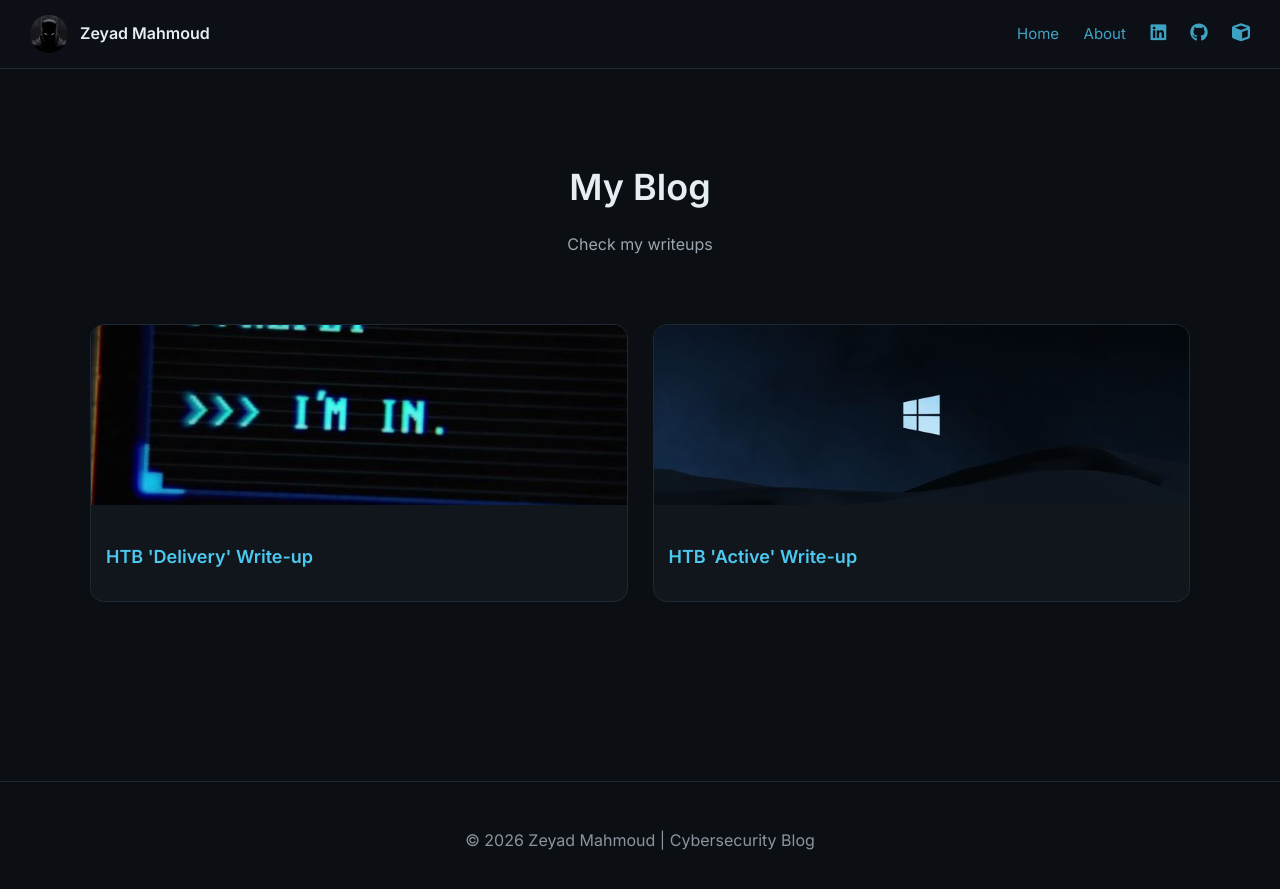
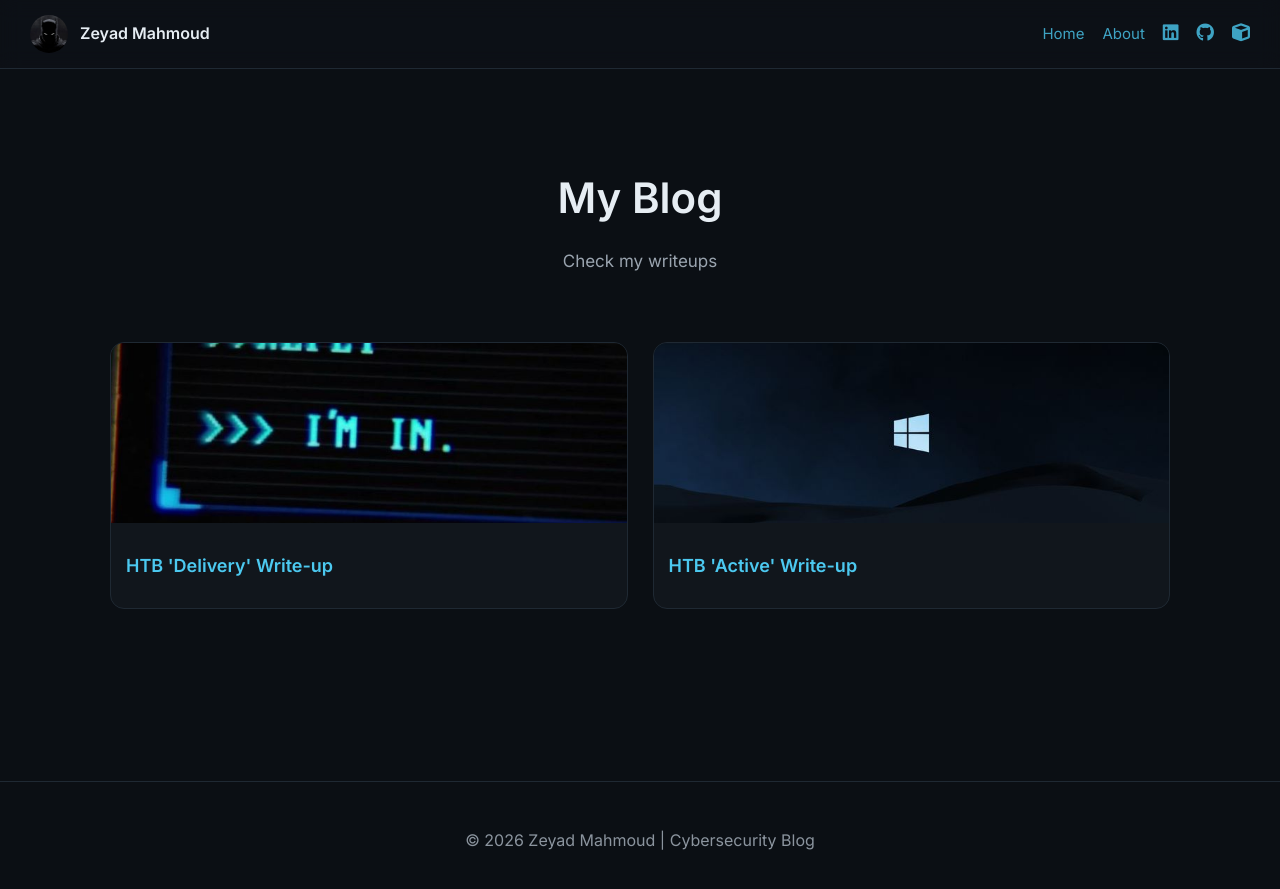
Before and after one commit to zeyad-mahmoud7/zeyad-mahmoud7.github.io, a Jekyll site: the page built from index.md, in a window 1280 px wide. Shown: the top 889 px of the page. Built offline with Jekyll 4.4.1, drawn with Linux system fonts in a browser that asks for light colours.

Commit message:
Update style.css

```diff
--- a/assets/css/style.css
+++ b/assets/css/style.css
@@ -1,11 +1,20 @@
 /* ===== Global ===== */
+* {
+  box-sizing: border-box;
+}
+
 html, body {
   height: 100%;
   margin: 0;
+
   font-family: 'Inter', sans-serif;
+
   background: #0b0f14;
   color: #e6edf3;
+
   line-height: 1.6;
+
+  scroll-behavior: smooth;
 }
 
 a {
@@ -41,7 +50,9 @@ a {
   align-items: center;
 
   padding: 15px 30px;
+
   background: rgba(13, 17, 23, 0.8);
+
   backdrop-filter: blur(10px);
 
   border-bottom: 1px solid #1f2933;
@@ -51,18 +62,31 @@ a {
   display: flex;
   align-items: center;
   gap: 12px;
+
   font-weight: bold;
+  font-size: 16px;
 }
 
 .logo {
   width: 38px;
+  height: 38px;
+
   border-radius: 50%;
+
+  object-fit: cover;
+}
+
+.nav-right {
+  display: flex;
+  align-items: center;
+  gap: 18px;
 }
 
 .nav-right a {
-  margin-left: 20px;
   font-size: 15px;
+
   opacity: 0.8;
+
   transition: 0.2s;
 }
 
@@ -81,25 +105,31 @@ a {
 }
 
 .hero h1 {
-  font-size: 36px;
+  font-size: 42px;
   margin-bottom: 10px;
 }
 
 .hero p {
   color: #9aa4af;
+  font-size: 17px;
 }
 
 /* ===== Posts Grid ===== */
 .posts-grid {
   display: grid;
+
   grid-template-columns: repeat(auto-fit, minmax(280px, 1fr));
+
   gap: 25px;
 }
 
 .post-card {
   background: #11161c;
+
   border-radius: 14px;
+
   overflow: hidden;
+
   border: 1px solid #1f2933;
 
   transition: all 0.25s ease;
@@ -107,76 +137,210 @@ a {
 
 .post-card:hover {
   transform: translateY(-6px);
+
   border-color: #4cc9f0;
 }
 
 .post-card img {
   width: 100%;
+
   height: 180px;
+
   object-fit: cover;
+
+  display: block;
 }
 
 .post-card h2 {
   padding: 15px;
+
   font-size: 18px;
+
+  line-height: 1.4;
 }
 
 /* ===== Post Page ===== */
 .post-container {
   max-width: 800px;
+
+  margin: auto;
+
+  padding: 20px;
 }
 
 .post-container h1 {
-  font-size: 32px;
+  font-size: 36px;
 }
 
 .post-date {
   color: #8b949e;
+
   margin-bottom: 25px;
 }
 
 /* ===== Markdown Styling ===== */
-.post-content h2 {
+.post-content {
+  font-size: 17px;
+}
+
+.post-content h2,
+.post-content h3 {
   margin-top: 30px;
 }
 
 .post-content pre {
   background: #161b22;
+
   padding: 15px;
+
   border-radius: 10px;
+
   overflow-x: auto;
+
+  border: 1px solid #30363d;
 }
 
 .post-content code {
   color: #4cc9f0;
 }
 
+/* ===== Fix post image sizing ===== */
+.post-content img {
+  max-width: 100%;
+
+  height: auto;
+
+  display: block;
+
+  margin: 20px auto;
+
+  border-radius: 10px;
+
+  border: 1px solid #1f2933;
+}
+
 /* ===== Back Button ===== */
 .back-btn {
   display: inline-block;
+
   margin-bottom: 20px;
+
   color: #8b949e;
-}
-
-/* ===== Fix post image sizing ===== */
-.post-content img {
-  max-width: 100%;
-  height: auto;
-  display: block;
-  margin: 15px auto;
-}
-
-/* Optional: keep images aligned with text width */
-.post-container .post-content {
-  max-width: 800px;
-  margin: auto;
 }
 
 /* ===== Footer ===== */
 .footer {
   text-align: center;
+
   padding: 30px;
+
   margin-top: 40px;
+
   border-top: 1px solid #1f2933;
+
   color: #8b949e;
 }
+
+/* ========================================= */
+/* ========== RESPONSIVE DESIGN ============ */
+/* ========================================= */
+
+/* ===== Tablets ===== */
+@media (max-width: 992px) {
+
+  .hero h1 {
+    font-size: 34px;
+  }
+
+  .post-container h1 {
+    font-size: 30px;
+  }
+
+  .posts-grid {
+    grid-template-columns: repeat(auto-fit, minmax(240px, 1fr));
+  }
+}
+
+/* ===== Mobile ===== */
+@media (max-width: 768px) {
+
+  .navbar {
+    flex-direction: column;
+
+    gap: 15px;
+
+    padding: 15px;
+  }
+
+  .nav-right {
+    flex-wrap: wrap;
+
+    justify-content: center;
+
+    gap: 14px;
+  }
+
+  .hero {
+    padding: 45px 20px 25px;
+  }
+
+  .hero h1 {
+    font-size: 30px;
+  }
+
+  .hero p {
+    font-size: 15px;
+  }
+
+  .post-container {
+    padding: 15px;
+  }
+
+  .post-container h1 {
+    font-size: 28px;
+  }
+
+  .post-content {
+    font-size: 16px;
+  }
+
+  .post-card img {
+    height: 170px;
+  }
+
+  .post-card h2 {
+    font-size: 17px;
+  }
+}
+
+/* ===== Small Phones ===== */
+@media (max-width: 480px) {
+
+  .container {
+    padding: 15px;
+  }
+
+  .navbar {
+    padding: 12px;
+  }
+
+  .nav-left span {
+    font-size: 15px;
+  }
+
+  .nav-right {
+    gap: 10px;
+  }
+
+  .hero h1 {
+    font-size: 26px;
+  }
+
+  .post-card img {
+    height: 160px;
+  }
+
+  .post-container h1 {
+    font-size: 24px;
+  }
+}
```
